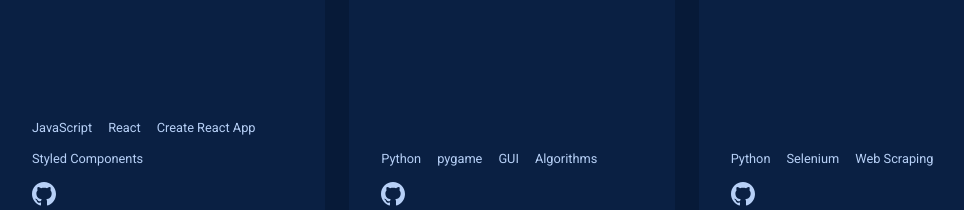
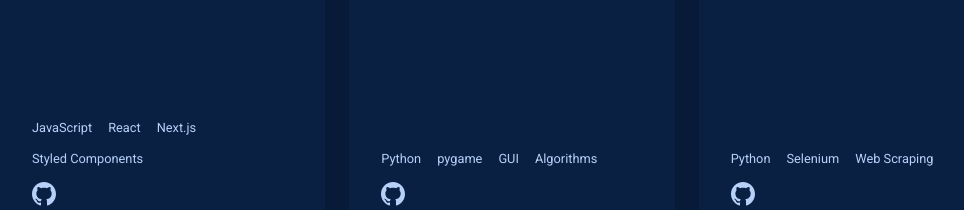
Before and after one commit to RudraPatel2003/rudrapatel, a Next.js app: page / in a window 1280 px wide. Shown: the part 1912-2122 px from the top of the page, without its empty margins (128-1092 px from the left). Built offline with nearby package versions, Linux system fonts and the light colour scheme.

Commit message:
Updates config tags

```diff
--- a/src/config.js
+++ b/src/config.js
@@ -9,7 +9,7 @@ export const projects = [
   {
     name: "Portfolio Website",
     description: "The website you are currently on right now. Built to showcase my personal projects and introduce myself!",
-    tags: ["JavaScript", "React", "Create React App", "Styled Components"],
+    tags: ["JavaScript", "React", "Next.js", "Styled Components"],
     githubLink: "https://github.com/RudraPatel2003/rudrapatel"
   },
   {
```
